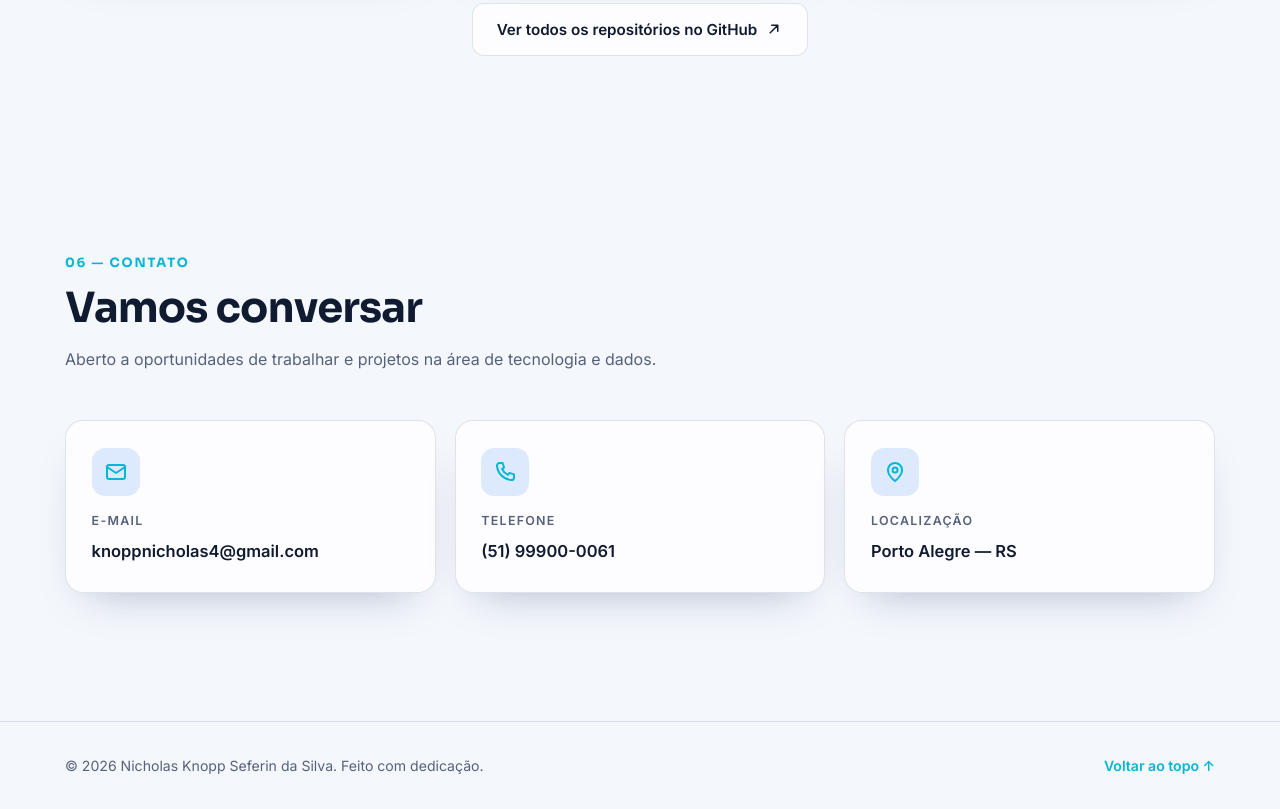
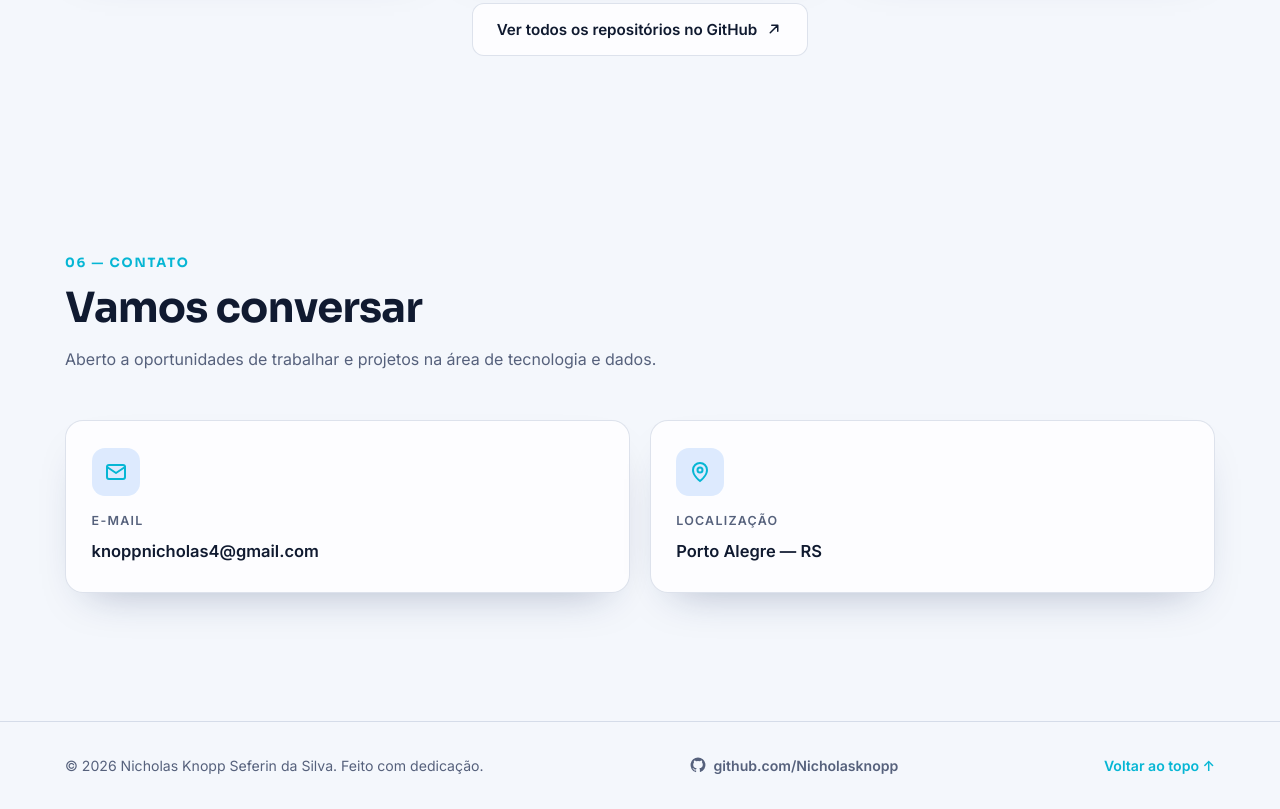
Before and after one commit to Nicholasknopp/Potfolio-Nicholas_Knopp, a plain HTML site: page index.html in a window 1280 px wide. Shown: the part 5267-6076 px from the top of the page. Drawn offline with Linux system fonts and the light colour scheme.

Commit message:
Remove o telefone do contato e adiciona link do GitHub no rodape

```diff
--- a/index.html
+++ b/index.html
@@ -91,7 +91,7 @@
             </li>
           </ul>
 
-          <p class="print-contact">knoppnicholas4@gmail.com · (51) 99900-0061 · Porto Alegre, RS</p>
+          <p class="print-contact">knoppnicholas4@gmail.com · Porto Alegre, RS</p>
         </div>
 
         <div class="hero-visual reveal" aria-hidden="true">
@@ -493,14 +493,6 @@
             <span class="contact-value">knoppnicholas4@gmail.com</span>
           </a>
 
-          <a class="contact-card reveal" href="tel:+5551999000061">
-            <span class="contact-icon">
-              <svg viewBox="0 0 24 24" width="24" height="24" aria-hidden="true"><path d="M6.6 3h3l1.5 4.5-2 1.5a12 12 0 0 0 5.9 5.9l1.5-2L21 14.4v3A2.6 2.6 0 0 1 18.4 20 15.4 15.4 0 0 1 4 5.6 2.6 2.6 0 0 1 6.6 3Z" fill="none" stroke="currentColor" stroke-width="2" stroke-linejoin="round"/></svg>
-            </span>
-            <span class="contact-label">Telefone</span>
-            <span class="contact-value">(51) 99900-0061</span>
-          </a>
-
           <div class="contact-card reveal">
             <span class="contact-icon">
               <svg viewBox="0 0 24 24" width="24" height="24" aria-hidden="true"><path d="M12 21s-7-5.2-7-11a7 7 0 1 1 14 0c0 5.8-7 11-7 11Z" fill="none" stroke="currentColor" stroke-width="2"/><circle cx="12" cy="10" r="2.5" fill="none" stroke="currentColor" stroke-width="2"/></svg>
@@ -516,6 +508,10 @@
   <footer class="site-footer">
     <div class="container footer-inner">
       <p>© <span id="year"></span> Nicholas Knopp Seferin da Silva. Feito com dedicação.</p>
+      <a class="footer-github" href="https://github.com/Nicholasknopp" target="_blank" rel="noopener">
+        <svg viewBox="0 0 24 24" width="18" height="18" aria-hidden="true" fill="currentColor"><path d="M12 2a10 10 0 0 0-3.16 19.49c.5.09.68-.22.68-.48v-1.7c-2.78.6-3.37-1.34-3.37-1.34-.45-1.16-1.11-1.47-1.11-1.47-.91-.62.07-.61.07-.61 1 .07 1.53 1.03 1.53 1.03.89 1.53 2.34 1.09 2.91.83.09-.65.35-1.09.63-1.34-2.22-.25-4.55-1.11-4.55-4.94 0-1.09.39-1.98 1.03-2.68-.1-.25-.45-1.27.1-2.65 0 0 .84-.27 2.75 1.02a9.5 9.5 0 0 1 5 0c1.91-1.29 2.75-1.02 2.75-1.02.55 1.38.2 2.4.1 2.65.64.7 1.03 1.59 1.03 2.68 0 3.84-2.34 4.69-4.57 4.94.36.31.68.92.68 1.85v2.74c0 .27.18.58.69.48A10 10 0 0 0 12 2Z"/></svg>
+        github.com/Nicholasknopp
+      </a>
       <a href="#hero" class="back-top">Voltar ao topo ↑</a>
     </div>
   </footer>
--- a/styles.css
+++ b/styles.css
@@ -338,6 +338,8 @@ a.contact-card:hover { transform: translateY(-6px); border-color: var(--accent-1
 .footer-inner { display: flex; flex-wrap: wrap; gap: 0.8rem; align-items: center; justify-content: space-between; color: var(--text-muted); font-size: 0.88rem; }
 .back-top { color: var(--accent-3); font-weight: 600; transition: color 0.25s; }
 .back-top:hover { color: var(--accent-1); }
+.footer-github { display: inline-flex; align-items: center; gap: 0.4rem; color: var(--text-muted); font-weight: 600; transition: color 0.25s; }
+.footer-github:hover { color: var(--accent-1); }
 
 /* ---------- Reveal ---------- */
 .reveal { opacity: 0; transform: translateY(28px); transition: opacity 0.7s var(--ease), transform 0.7s var(--ease); }
```
